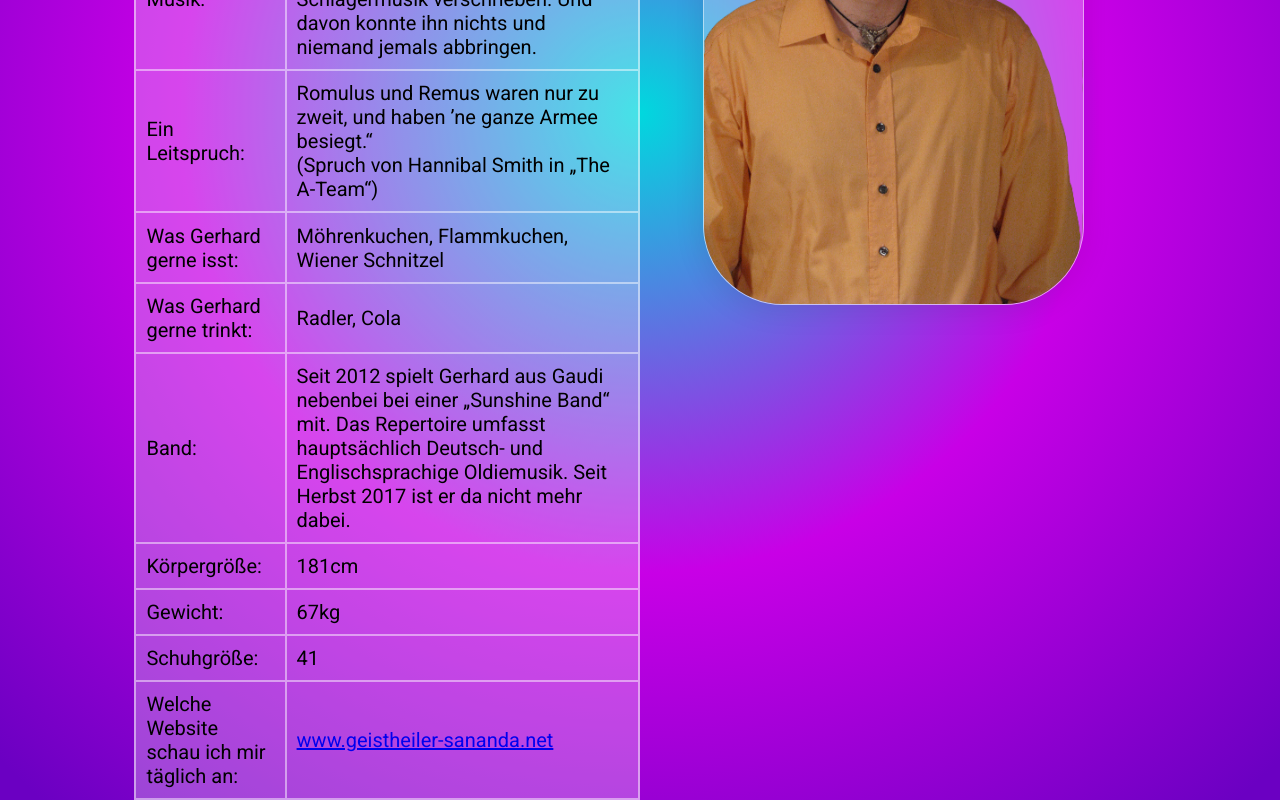
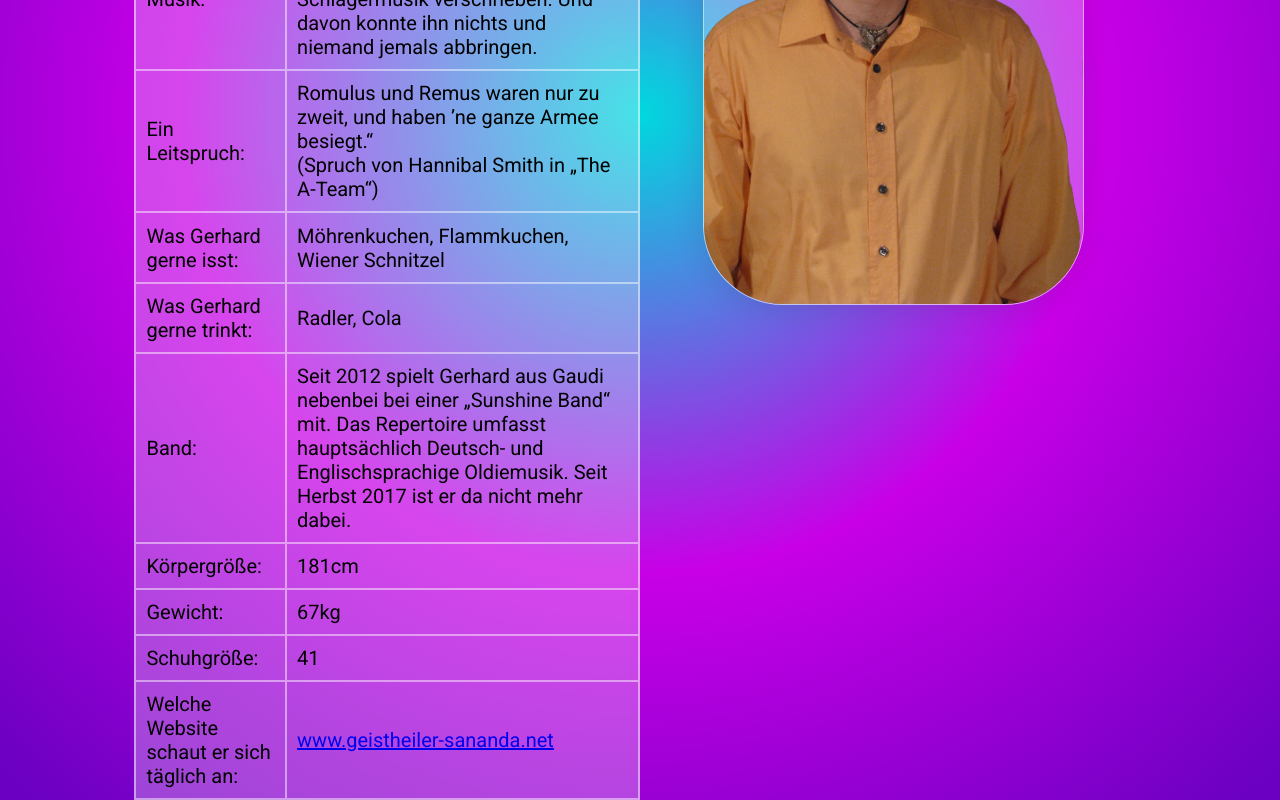
Before and after one commit to neovim-hardcore-user/gerhardMuellerFanwebsite, a website: page html/steckbrief.html in a window 1280 px wide. Shown: the part 574-1374 px from the top of the page. Drawn offline with Linux system fonts and the light colour scheme.

Commit message:
whgretsh

```diff
--- a/html/steckbrief.html
+++ b/html/steckbrief.html
@@ -77,7 +77,7 @@
 					<td>41</td>
 				</tr>
 				<tr>
-					<td>Welche Website schau ich mir täglich an:</td>
+					<td>Welche Website schaut er sich täglich an:</td>
 					<td> <a href="https://www.geistheiler-sananda.net"> www.geistheiler-sananda.net </a> </td>
 				</tr>
 			</table>
```
